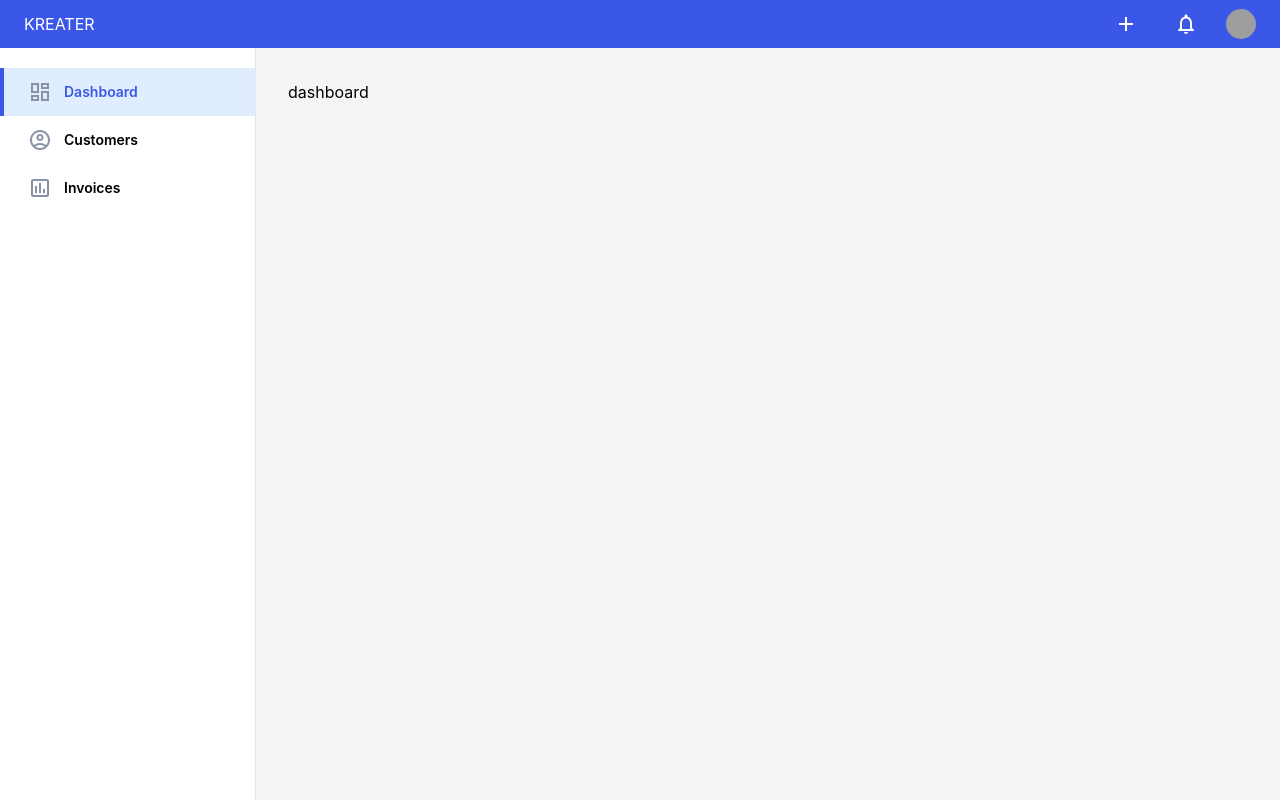
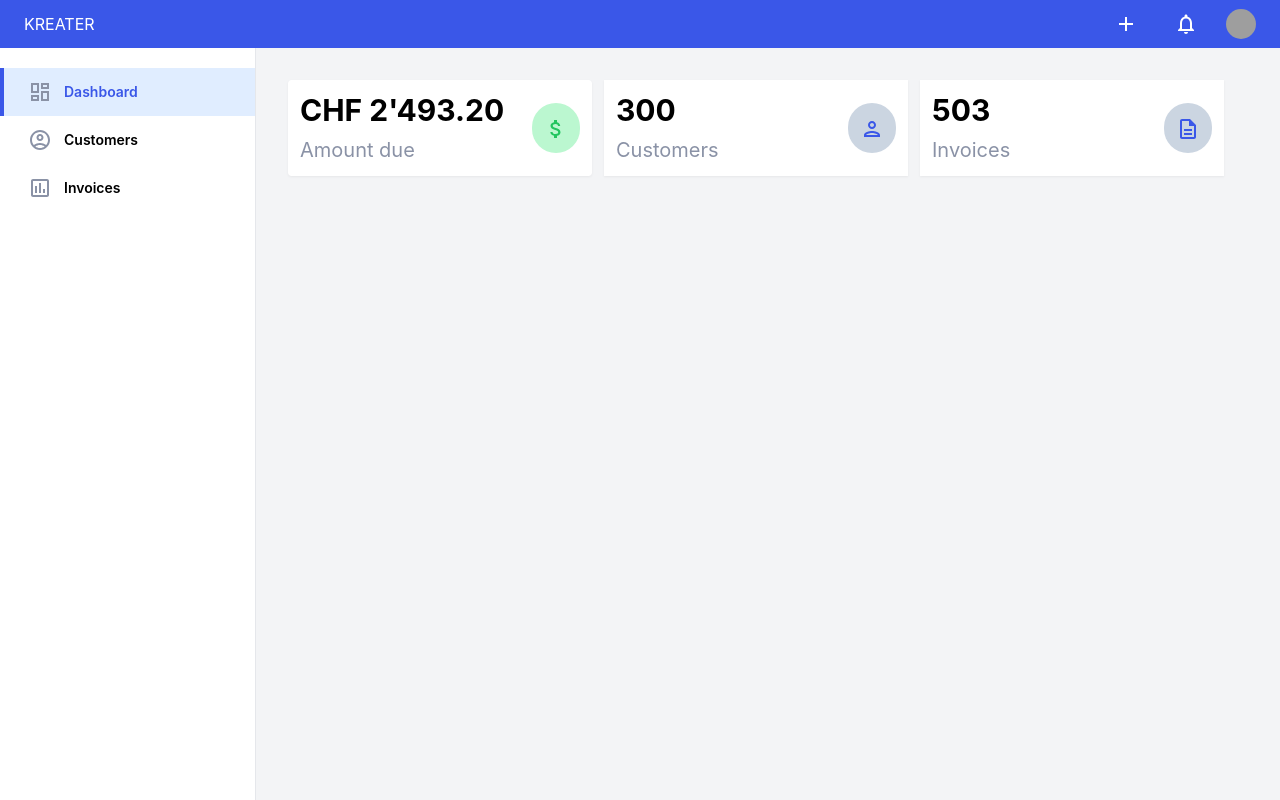
Before and after one commit to maxisusi/nvs, a Next.js app in the folder client/: page /dashboard in a window 1280 px wide. Built offline with nearby package versions, Linux system fonts and the light colour scheme; grey boxes are pictures that could not be loaded.

Commit message:
Adding header of dashoard

```diff
--- a/client/pages/dashboard.tsx
+++ b/client/pages/dashboard.tsx
@@ -1,8 +1,53 @@
 import { NextPage } from 'next';
 import React from 'react';
+import AttachMoneyOutlinedIcon from '@mui/icons-material/AttachMoneyOutlined';
+import PersonOutlinedIcon from '@mui/icons-material/PersonOutlined';
+import DescriptionOutlinedIcon from '@mui/icons-material/DescriptionOutlined';
 
 const Dashboard: NextPage = () => {
-  return <div>dashboard</div>;
+  return (
+    <div>
+      <div className='grid grid-cols-12 gap-3'>
+        <div className='bg-white drop-shadow-sm col-span-4 p-3 rounded'>
+          <div className='flex justify-between items-center'>
+            <div>
+              <h3 className='font-bold text-3xl mb-2'>CHF 2'493.20</h3>
+              <h5 className='text-skin-gray text-xl'>Amount due</h5>
+            </div>
+
+            <div className='  p-3 rounded-full bg-green-200 '>
+              <AttachMoneyOutlinedIcon className='text-2xl text-green-500' />
+            </div>
+          </div>
+        </div>
+        <div className='bg-white drop-shadow-sm col-span-4 p-3'>
+          <div className='flex justify-between items-center'>
+            <div>
+              <h3 className='font-bold text-3xl mb-2'>300</h3>
+              <h5 className='text-skin-gray text-xl'>Customers</h5>
+            </div>
+
+            <div className=' bg-slate-300 p-3 rounded-full bg-skin-hover '>
+              <PersonOutlinedIcon className='text-2xl text-skin-fill' />
+            </div>
+          </div>
+        </div>
+
+        <div className='bg-white drop-shadow-sm col-span-4 p-3'>
+          <div className='flex justify-between items-center'>
+            <div>
+              <h3 className='font-bold text-3xl mb-2'>503</h3>
+              <h5 className='text-skin-gray text-xl'>Invoices</h5>
+            </div>
+
+            <div className=' bg-slate-300 p-3 rounded-full bg-skin-hover '>
+              <DescriptionOutlinedIcon className='text-2xl text-skin-fill' />
+            </div>
+          </div>
+        </div>
+      </div>
+    </div>
+  );
 };
 
 export default Dashboard;
```
